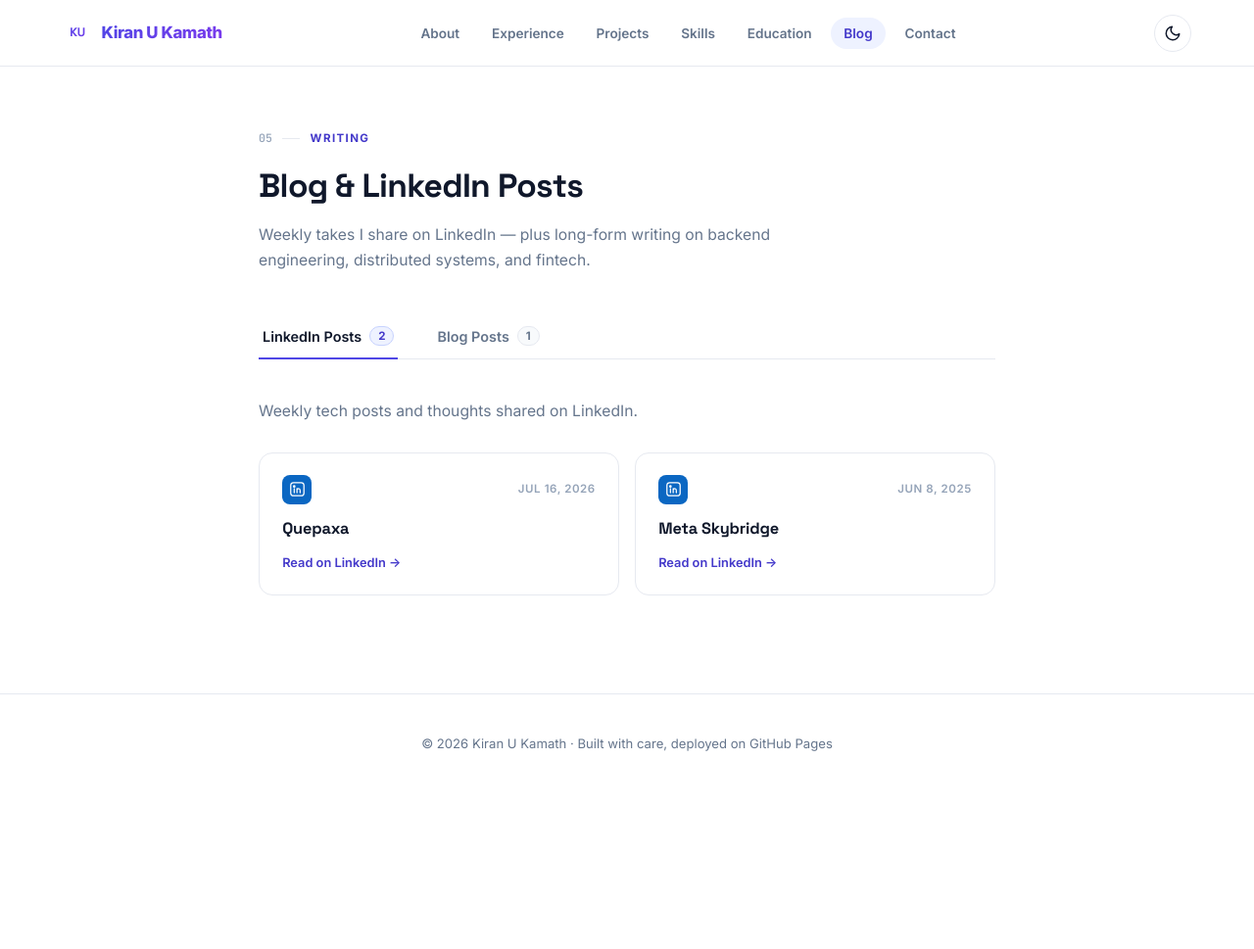
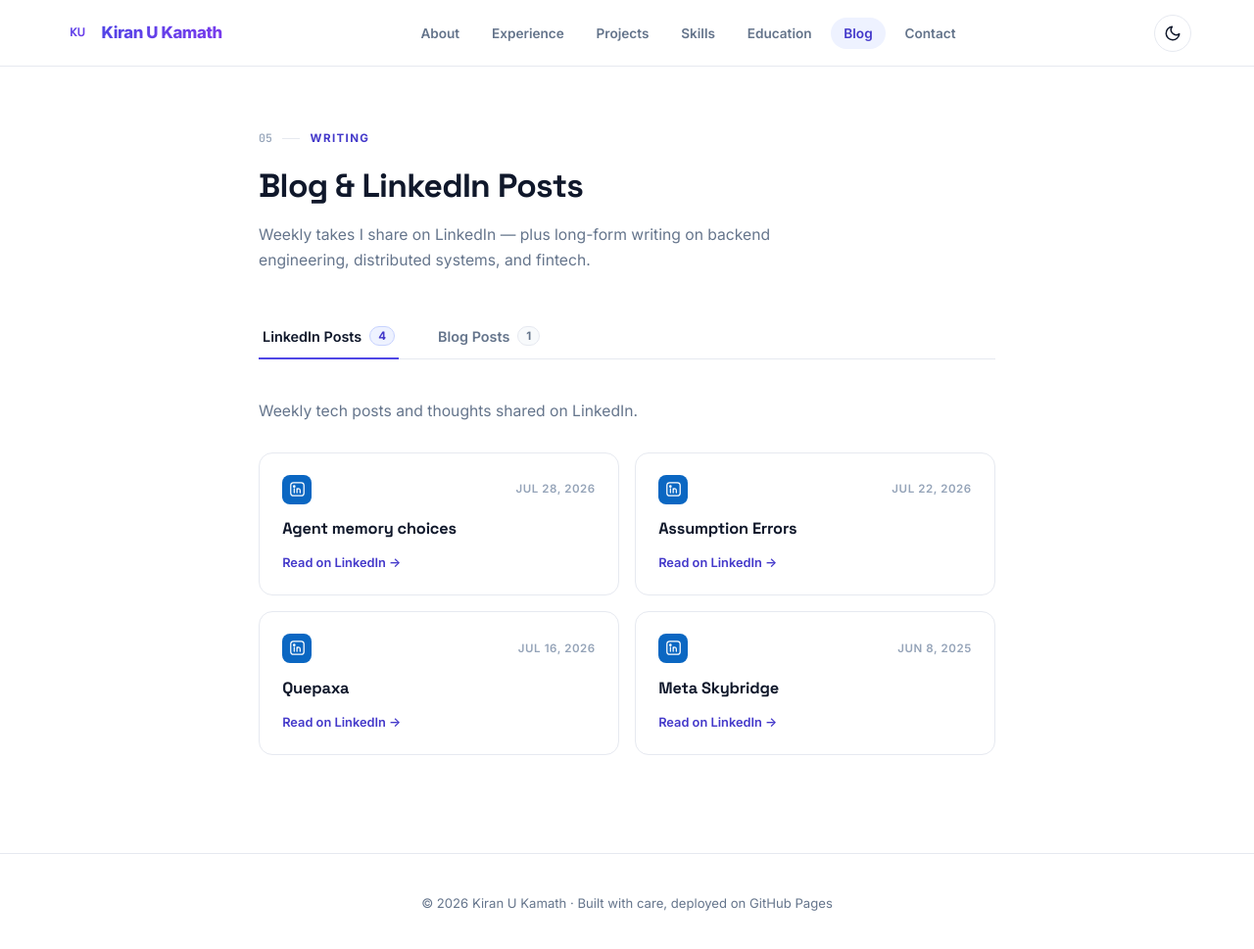
Before and after one commit to kiranukamath/kiranukamath.github.io, a Jekyll site: the page built from blog/index.html, in a window 1280 px wide and 973 px high. Shown: the top 969 px of the window at 98% size. Built offline with Jekyll 4.4.1, drawn with Linux system fonts in a browser that asks for light colours.

Commit message:
Add new LinkedIn posts for July 2026

```diff
--- a/_data/linkedin_posts.yml
+++ b/_data/linkedin_posts.yml
@@ -3,6 +3,14 @@
 # - date: "YYYY-MM-DD"
 #   topic: "Post title or topic"
 #   url: "https://www.linkedin.com/feed/update/urn:li:activity:..."
+
+- date: "2026-07-28"
+  topic: "Agent memory choices"
+  url: "https://www.linkedin.com/posts/kiranukamath_agenticai-llmops-distributedsystems-activity-7488088670760189952-oxaS?utm_source=social_share_send&utm_medium=member_desktop_web&rcm=ACoAACQQkUYBbc6P1L12-Aj8H8xq9dGRxakRxao"
+
+- date: "2026-07-22"
+  topic: "Assumption Errors"
+  url: "https://www.linkedin.com/posts/kiranukamath_softwareengineering-systemdesign-activity-7485931959655833601-hg4u?utm_source=social_share_send&utm_medium=member_desktop_web&rcm=ACoAACQQkUYBbc6P1L12-Aj8H8xq9dGRxakRxao"
 
 - date: "2026-07-16"
   topic: "Quepaxa"
```
